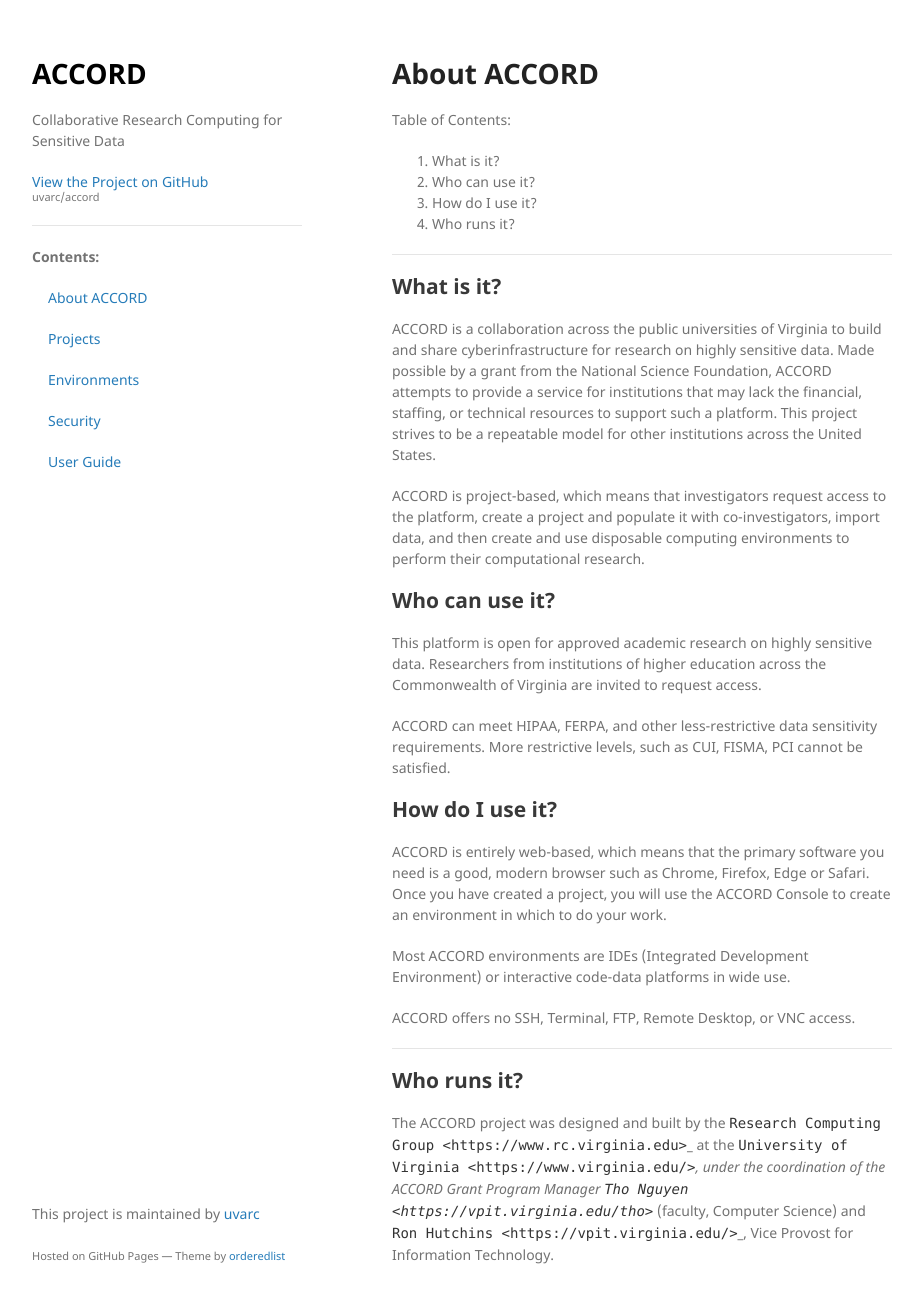
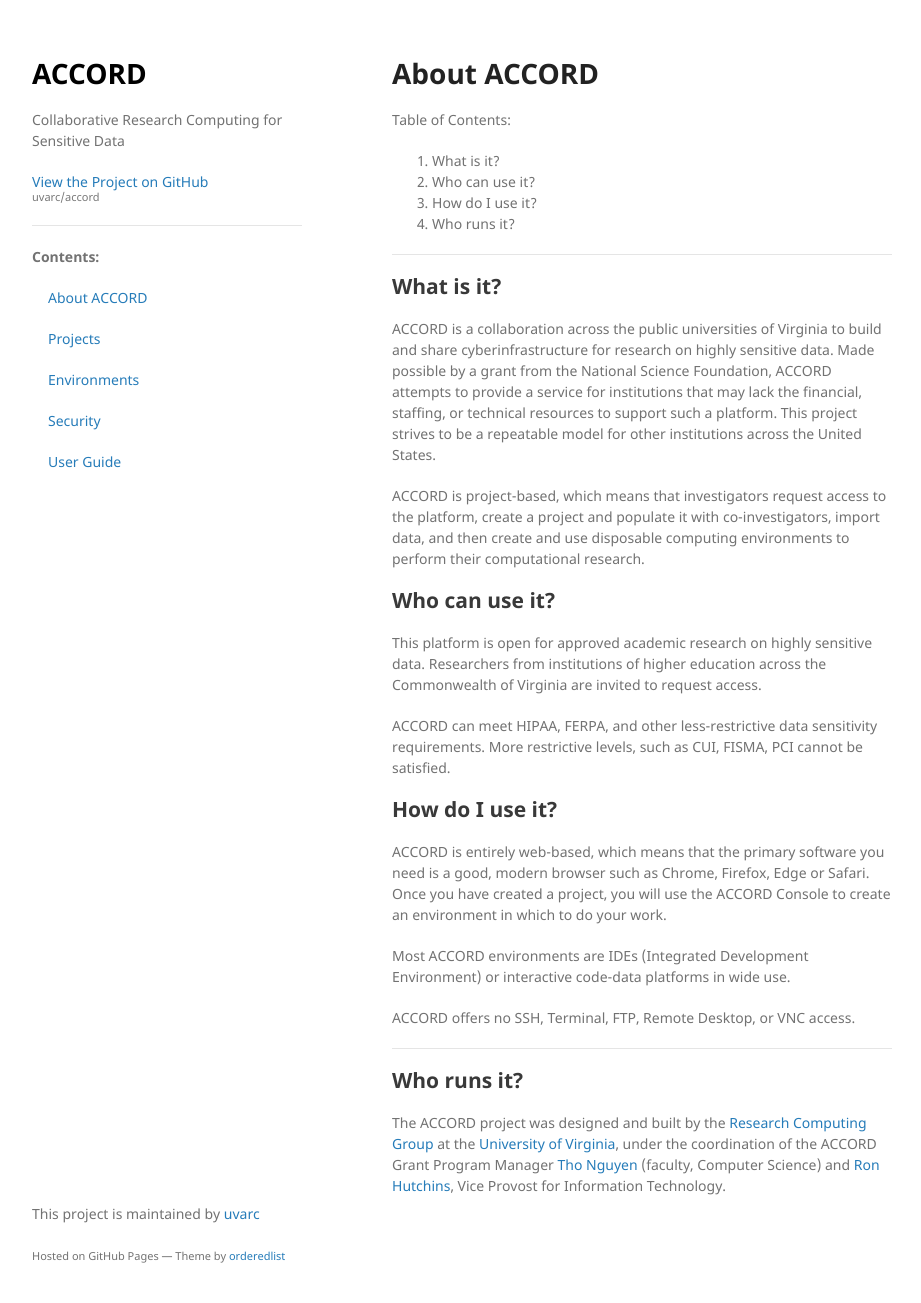
Before and after one commit to uvarc/accord, a Jekyll site: the page built from docs/about.md, in a window 1280 px wide and 1335 px high. Shown: the top 1303 px of the window, without its empty margins (178-1099 px from the left). Built offline with Jekyll 4.4.1, drawn with Linux system fonts in a browser that asks for light colours; our own code applies the rules of GitHub Pages for plain Markdown files.

Commit message:
Update about.md

```diff
--- a/docs/about.md
+++ b/docs/about.md
@@ -57,5 +57,5 @@
 Who runs it?
 ------------------
 
-The ACCORD project was designed and built by the `Research Computing Group <https://www.rc.virginia.edu>`_ at the `University of Virginia <https://www.virginia.edu/>`_, under the coordination of the ACCORD Grant Program Manager
-`Tho Nguyen <https://vpit.virginia.edu/tho>`_ (faculty, Computer Science) and `Ron Hutchins <https://vpit.virginia.edu/>`_, Vice Provost for Information Technology.
+The ACCORD project was designed and built by the [Research Computing Group](https://www.rc.virginia.edu) at the [University of Virginia](https://www.virginia.edu/), under the coordination of the ACCORD Grant Program Manager
+[Tho Nguyen](https://vpit.virginia.edu/tho) (faculty, Computer Science) and [Ron Hutchins](https://vpit.virginia.edu/), Vice Provost for Information Technology.
```
